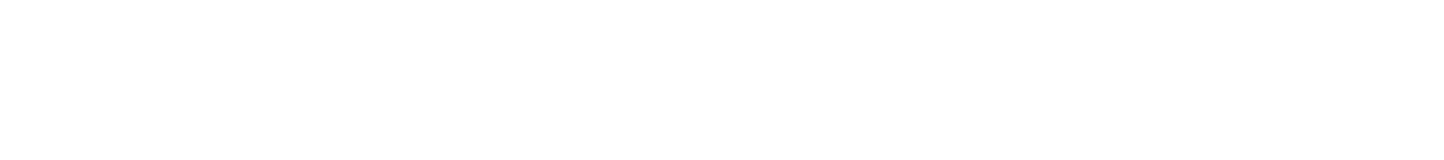
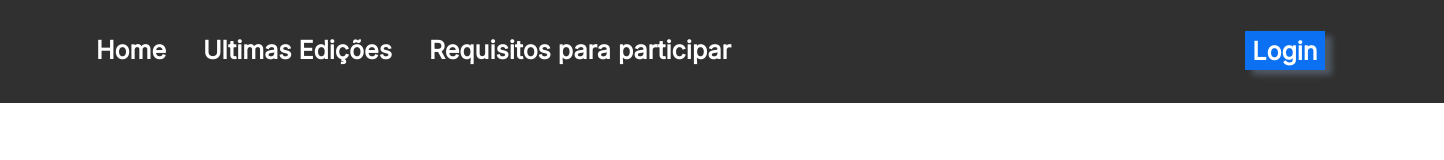
Before and after one commit to brenermota13/bootcamp-dnc, a plain HTML site: page index.html in a window 1280 px wide. Shown: the whole page, 1444 px wide, since content can reach past the window. Drawn offline with Linux system fonts and the light colour scheme.

Commit message:
criação do style.css do menu

```diff
--- a/index.html
+++ b/index.html
@@ -4,10 +4,22 @@
     <meta charset="UTF-8">
     <meta http-equiv="X-UA-Compatible" content="IE=edge">
     <meta name="viewport" content="width=+, initial-scale=1.0">
+    <link rel="preconnect" href="https://fonts.googleapis.com">
+    <link rel="preconnect" href="https://fonts.gstatic.com" crossorigin>
+    <link href="https://fonts.googleapis.com/css2?family=Alegreya+Sans&family=Inter&display=swap" rel="stylesheet">
     <title>Bootecampdnc</title>
+    <link rel="stylesheet" href="style.css">
 </head>
 
 <body>
+    <nav>
+        <div id="menuAcima">
+            <a id="menu1" class="menu" href="">Home</a>
+            <a id="menu2" class="menu" href="">Ultimas Edições</a>
+            <a id="menu3" class="menu" href="">Requisitos para participar</a>
+        </div>
+        <button id="botãoLogin">Login</button>
+    </nav>
 
 </body>
 </html>
--- /dev/null
+++ b/style.css
@@ -0,0 +1,76 @@
+body{
+    margin: 0px;
+    padding: 0px;
+}
+
+.menu{
+font-family: 'Inter';
+font-style: normal;
+font-weight: 600;
+font-size: 25px;
+line-height: 30px;
+color: #FFFFFF;
+}
+
+.menu:hover{
+color: rgb(9, 53, 250);
+}
+
+#menuAcima{
+position: absolute;
+width: 1444px;
+height: 103px;
+left: 0px;
+top: 0px;
+background: #303030;
+justify-content:space-around;
+align-items: center;
+border-bottom: 1px; solid;
+}
+
+#menu1{
+display: flex;
+position: absolute;
+width: 72px;
+height: 30px;
+left: 96px;
+top: 35px;
+text-decoration: none;
+}
+
+#menu2{
+position: absolute;
+width: 194px;
+height: 30px;
+left: 203px;
+top: 35px;
+text-decoration: none;
+}
+
+#menu3{
+position: absolute;
+width: 311px;
+height: 30px;
+left: 429px;
+top: 35px;
+text-decoration: none;
+}
+
+#botãoLogin{
+position: absolute;
+width: 80px;
+height: 39px;
+left: 1245px;
+top: 31px;
+background: #0C70F2;
+box-shadow: 7px 5px 6px rgba(177, 213, 253, 0.25);
+position: absolute;
+font-family: 'Inter';
+font-style: normal;
+font-weight: 600;
+font-size: 25px;
+line-height: 24px;
+color: #FFFFFF;
+border: none;
+cursor: pointer;
+}
```
